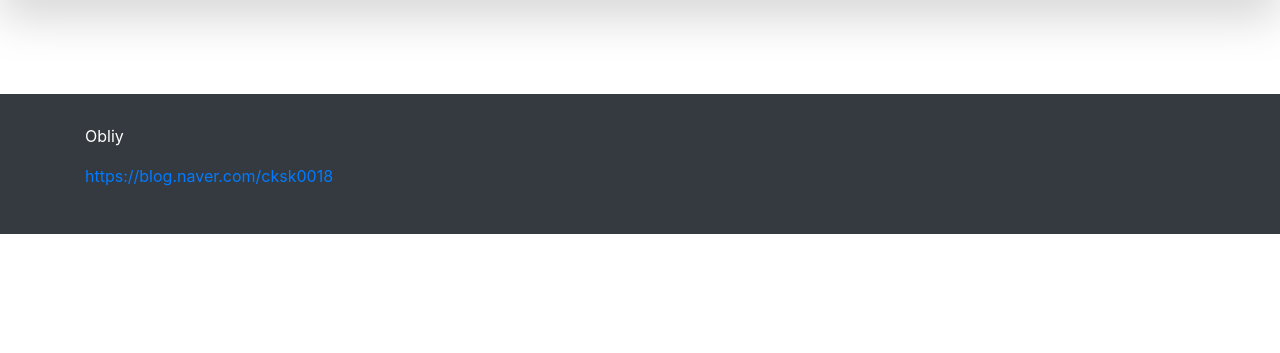
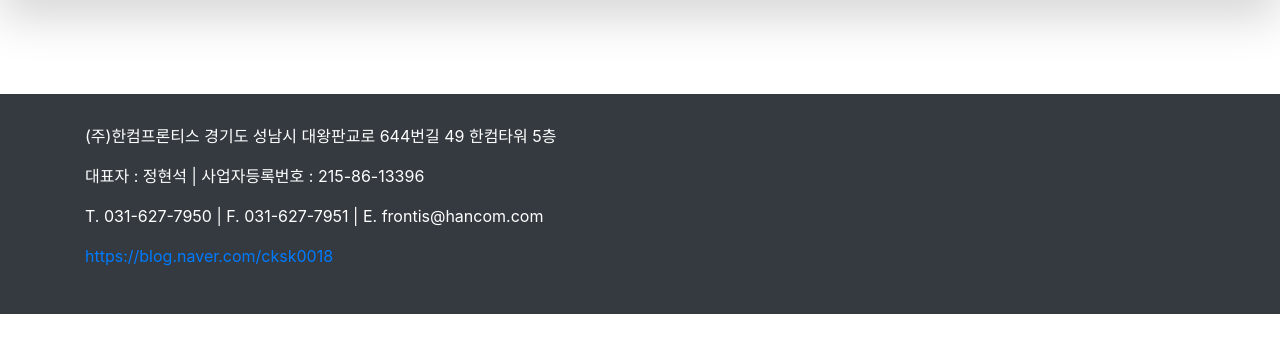
Before and after one commit to eungyukm/DjangoAzure, a Django app: page / in a window 1280 px wide. Shown: the part 56-409 px from the top of the page. Run offline with Django 4.2, Linux system fonts and the light colour scheme; data that the repository does not hold is empty; some libraries are stand-ins or nearby versions.

Commit message:
Update bottom_info.html

```diff
--- a/project/templates/bottom_info.html
+++ b/project/templates/bottom_info.html
@@ -1,6 +1,8 @@
 <div class="container-fluid bg-dark text-white" style="margin-top:50px;padding-top:30px;padding-bottom:30px">
 	<div class="container">
-		<p>Obliy</p>
+		<p>(주)한컴프론티스 경기도 성남시 대왕판교로 644번길 49 한컴타워 5층</p>
+		<p>대표자 : 정현석 | 사업자등록번호 : 215-86-13396</p>
+		<p>T. 031-627-7950 | F. 031-627-7951 | E. frontis@hancom.com</p>
 		<a href="https://blog.naver.com/cksk0018">https://blog.naver.com/cksk0018</a>
 		<p></p>
 		<p></p>
```
